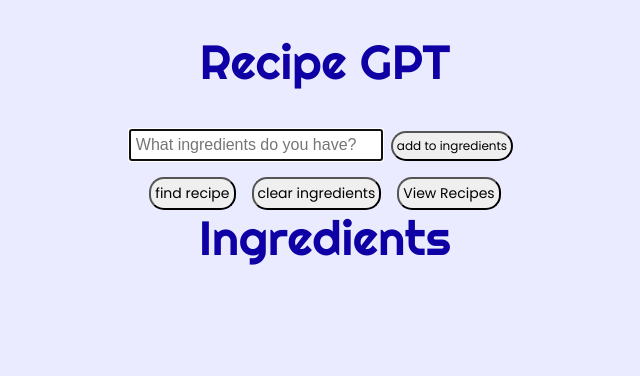
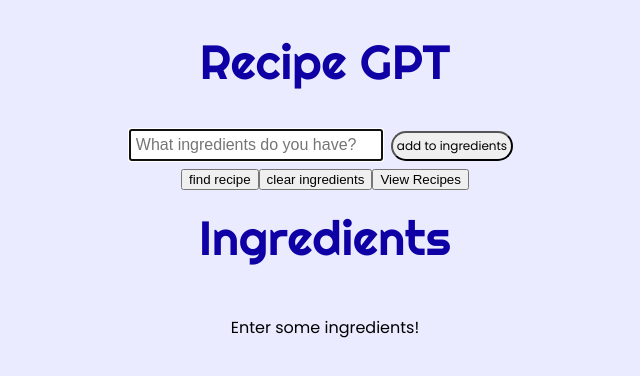
Before and after one commit to dougbostick/recipeGPT, a React (Create React App) app: page / in a window 1280 px wide. Shown: the top 376 px of the page, without its empty margins (315-955 px from the left). Built offline with nearby package versions, Linux system fonts and the light colour scheme.

Commit message:
added error messaging

```diff
--- a/src/App.js
+++ b/src/App.js
@@ -8,29 +8,37 @@ function App() {
   const [gptResponse, setGptResponse] = useState('')
   const [input, setInput] = useState('')
   const [view, setView] = useState(true)
+  const [loading, setLoading] = useState(false)
+
 
 
   const fetchRecipe = async () => {
-    console.log('clicked')
+    setGptResponse('')
+    setView(false)
+    setLoading(true)
+    if(!ingredients.length){
+      setGptResponse('')
+    } else {
       let ingredientList = ''
       for(const item of ingredients){
         ingredientList += (item + ', ')
       }
-    console.log('LIST', ingredientList)
       try{
         const response = await axios.post('http://localhost:3001/gpt', {
          ingredientList
         })
         console.log('axios res', response)
         setGptResponse(response.data)
-      setView(false)
       } catch(err){
         console.log(err)
       }
     }
+    setLoading(false)
+  }
 
   const clearIngredients = () => {
     setIngedients([])
+    setGptResponse('')
   }
 
   const toggleView = () => {
@@ -40,24 +48,28 @@ function App() {
 
   const handleSubmit = (e) => {
     e.preventDefault()
+    setView(true)
     setIngedients([...ingredients, input])
     setInput('')
   }
 
 
-  const renderIngredients = ingredients.map((item) => {
+  const renderIngredients = ingredients.length ? ingredients.map((item) => {
     return(
-      <li>{item}</li>
+      <li className='ingredientLi'>{item}</li>
     )
-  })
-
+  }) : <div className='message'>Enter some ingredients!</div>
+ const noRecipes = (
+  ingredients.length ?
+  <div className='message'>Sorry we couldn't find any recipes!</div> : <div className='message'>Enter some ingredients!</div>
+ )
 
   const renderRecipeResponse = gptResponse.recipes ? gptResponse.recipes.map((recipe) => {
     {console.log(recipe)}
     return <Recipe recipe={recipe} />
-  }): null
+  }): noRecipes
 
-  console.log(gptResponse)
+
   return (
     <div className="App">
       <div className='searchDiv'>
@@ -92,7 +104,7 @@ function App() {
         {!view && <div className='recipeDiv'>
           <h1>Recipes</h1>
           <div className='gptRes'>
-            {renderRecipeResponse}
+            {loading ? <div className='message'>Asking our LLM friend for recipes, one moment!</div> : renderRecipeResponse}
           </div>
         </div>}
       </div>
--- a/src/App.scss
+++ b/src/App.scss
@@ -1,5 +1,3 @@
-/* font-family: "Poppins", sans-serif; */
-
 .App {
   text-align: center;
   height: 90vh;
@@ -17,6 +15,10 @@ h1{
   height: 20%;
 }
 
+.message {
+  font-size: 2vmin;
+  font-family: "Poppins", sans-serif
+}
 
 
 .listDiv{
@@ -57,11 +59,11 @@ h1{
   display: flex;
   justify-content: center;
   button{
-    margin: 1vmin;
-    font-size: 1.75vmin;
-    border-radius: 15px;
-    padding: .5vmin;
-    font-family: "Poppins", sans-serif;
+    // margin: 1vmin;
+    // font-size: 1.75vmin;
+    // border-radius: 15px;
+    // padding: .5vmin;
+    // font-family: "Poppins", sans-serif;
   }
 }
 
@@ -73,6 +75,11 @@ h1{
   flex-direction: column;
   align-items: center;
   /* overflow: scroll; */
+}
+
+.ingredientLi{
+  font-family: "Poppins", sans-serif;
+  font-size: 2vmin;
 }
 
 /* .recipeList{
```
Lines whose indentation alone changed are shown as unchanged.
